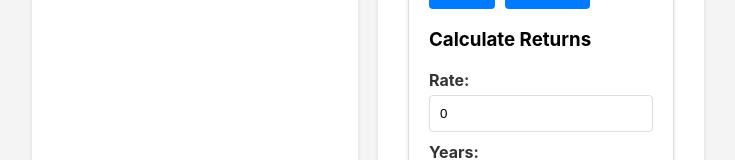
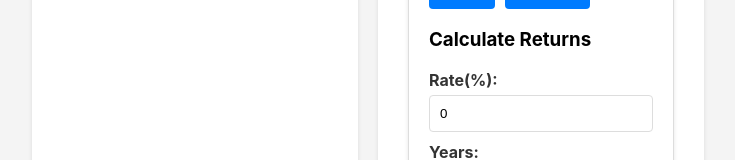
Before and after one commit to Rosu-Andrei/Money-Typescript, a React (Create React App) app: page / in a window 1280 px wide. Shown: the part 337-497 px from the top of the page, without its empty margins (272-1007 px from the left). Built offline with nearby package versions, Linux system fonts and the light colour scheme.

Commit message:
master - made separation of interface and class for components + added % to rate label for invest page.

```diff
--- a/src/component/InvestComponent.tsx
+++ b/src/component/InvestComponent.tsx
@@ -1,25 +1,19 @@
 import React, {useState} from 'react';
 import {Money} from "../model/Money";
-import {Account} from "../model/Account";
 import {InvestService} from "../service/InvestService";
 import {MoneyOperations} from "../model/MoneyOperations";
 import {TransferService} from "../service/TransferService";
 import {ConvertService} from "../service/ConvertService";
 import styles from '../styles/InvestComponent.module.css';
+import {InvestComponentInterface} from "./interface/InvestComponentInterface";
 
-interface InvestComponentProps {
-    sourceAccount: Account;
-    destAccount: Account;
-    setSourceAccount: React.Dispatch<React.SetStateAction<Account>>;
-    setDestAccount: React.Dispatch<React.SetStateAction<Account>>;
-}
 
-const InvestComponent: React.FC<InvestComponentProps> = ({
-                                                             sourceAccount,
-                                                             destAccount,
-                                                             setSourceAccount,
-                                                             setDestAccount
-                                                         }) => {
+const InvestComponent: React.FC<InvestComponentInterface> = ({
+                                                                 sourceAccount,
+                                                                 destAccount,
+                                                                 setSourceAccount,
+                                                                 setDestAccount
+                                                             }) => {
     const [amount, setAmount] = useState<Money>({value: 0, currency: 'USD'});
     const [rate, setRate] = useState<number>(0);
     const [years, setYears] = useState<number>(1);
@@ -77,7 +71,7 @@ const InvestComponent: React.FC<InvestComponentProps> = ({
 
             <h3>Calculate Returns</h3>
             <div className={styles.inputGroup}>
-                <label className={styles.label} htmlFor="rate">Rate:</label>
+                <label className={styles.label} htmlFor="rate">Rate(%):</label>
                 <input
                     id="rate"
                     type="number"
--- a/src/component/TransferComponent.tsx
+++ b/src/component/TransferComponent.tsx
@@ -1,24 +1,18 @@
 import React, {useState} from 'react';
 import {Money} from '../model/Money';
-import {Account} from '../model/Account';
 import {TransferService} from '../service/TransferService';
 import {MoneyOperations} from '../model/MoneyOperations';
 import {ConvertService} from '../service/ConvertService';
 import styles from '../styles/TransferComponent.module.css';
+import {TransferComponentInterface} from "./interface/TransferComponentInterface";
 
-interface TransferComponentProps {
-    sourceAccount: Account;
-    destAccount: Account;
-    setSourceAccount: React.Dispatch<React.SetStateAction<Account>>;
-    setDestAccount: React.Dispatch<React.SetStateAction<Account>>;
-}
 
-const TransferComponent: React.FC<TransferComponentProps> = ({
-                                                                 sourceAccount,
-                                                                 destAccount,
-                                                                 setSourceAccount,
-                                                                 setDestAccount,
-                                                             }) => {
+const TransferComponent: React.FC<TransferComponentInterface> = ({
+                                                                     sourceAccount,
+                                                                     destAccount,
+                                                                     setSourceAccount,
+                                                                     setDestAccount,
+                                                                 }) => {
     const [amount, setAmount] = useState<Money>({value: 0, currency: 'USD'});
 
     const moneyOperations = new MoneyOperations();
--- a/src/component/UpdateAccountsComponent.tsx
+++ b/src/component/UpdateAccountsComponent.tsx
@@ -1,20 +1,14 @@
 import React from 'react';
-import {Account} from '../model/Account';
 import styles from '../styles/UpdateAccountsComponent.module.css';
+import {UpdateAccountsComponentInterface} from "./interface/UpdateAccountsComponentInterface";
 
-interface UpdateAccountsComponentProps {
-    sourceAccount: Account;
-    destAccount: Account;
-    setSourceAccount: React.Dispatch<React.SetStateAction<Account>>;
-    setDestAccount: React.Dispatch<React.SetStateAction<Account>>;
-}
 
-const UpdateAccountsComponent: React.FC<UpdateAccountsComponentProps> = ({
-                                                                             sourceAccount,
-                                                                             destAccount,
-                                                                             setSourceAccount,
-                                                                             setDestAccount,
-                                                                         }) => {
+const UpdateAccountsComponent: React.FC<UpdateAccountsComponentInterface> = ({
+                                                                                 sourceAccount,
+                                                                                 destAccount,
+                                                                                 setSourceAccount,
+                                                                                 setDestAccount,
+                                                                             }) => {
     const handleSourceBalanceChange = (value: number, currency: string) => {
         setSourceAccount({balance: {value, currency}});
     };
--- /dev/null
+++ b/src/component/interface/InvestComponentInterface.tsx
@@ -0,0 +1,9 @@
+import {Account} from "../../model/Account";
+import React from "react";
+
+export interface InvestComponentInterface {
+    sourceAccount: Account;
+    destAccount: Account;
+    setSourceAccount: React.Dispatch<React.SetStateAction<Account>>;
+    setDestAccount: React.Dispatch<React.SetStateAction<Account>>;
+}
--- /dev/null
+++ b/src/component/interface/TransferComponentInterface.tsx
@@ -0,0 +1,9 @@
+import {Account} from "../../model/Account";
+import React from "react";
+
+export interface TransferComponentInterface {
+    sourceAccount: Account;
+    destAccount: Account;
+    setSourceAccount: React.Dispatch<React.SetStateAction<Account>>;
+    setDestAccount: React.Dispatch<React.SetStateAction<Account>>;
+}
--- /dev/null
+++ b/src/component/interface/UpdateAccountsComponentInterface.tsx
@@ -0,0 +1,9 @@
+import {Account} from "../../model/Account";
+import React from "react";
+
+export interface UpdateAccountsComponentInterface {
+    sourceAccount: Account;
+    destAccount: Account;
+    setSourceAccount: React.Dispatch<React.SetStateAction<Account>>;
+    setDestAccount: React.Dispatch<React.SetStateAction<Account>>;
+}
```
